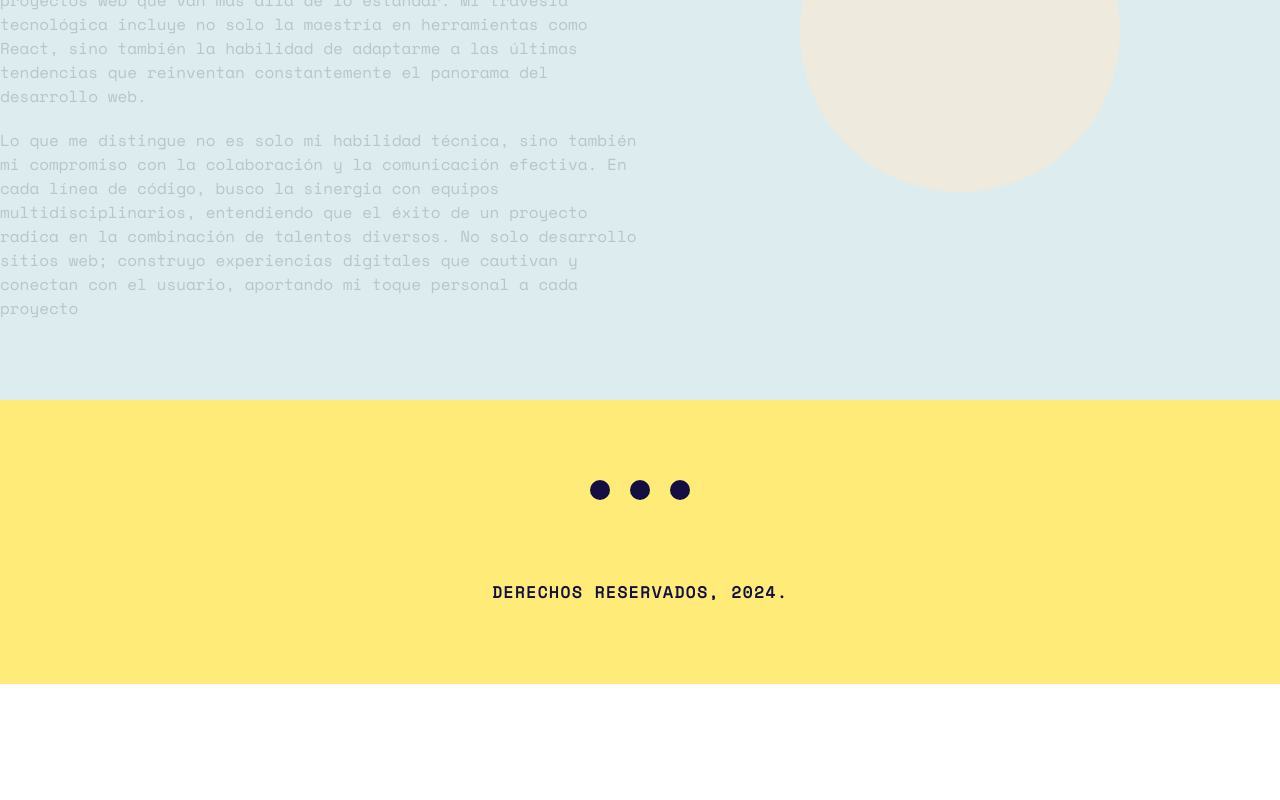
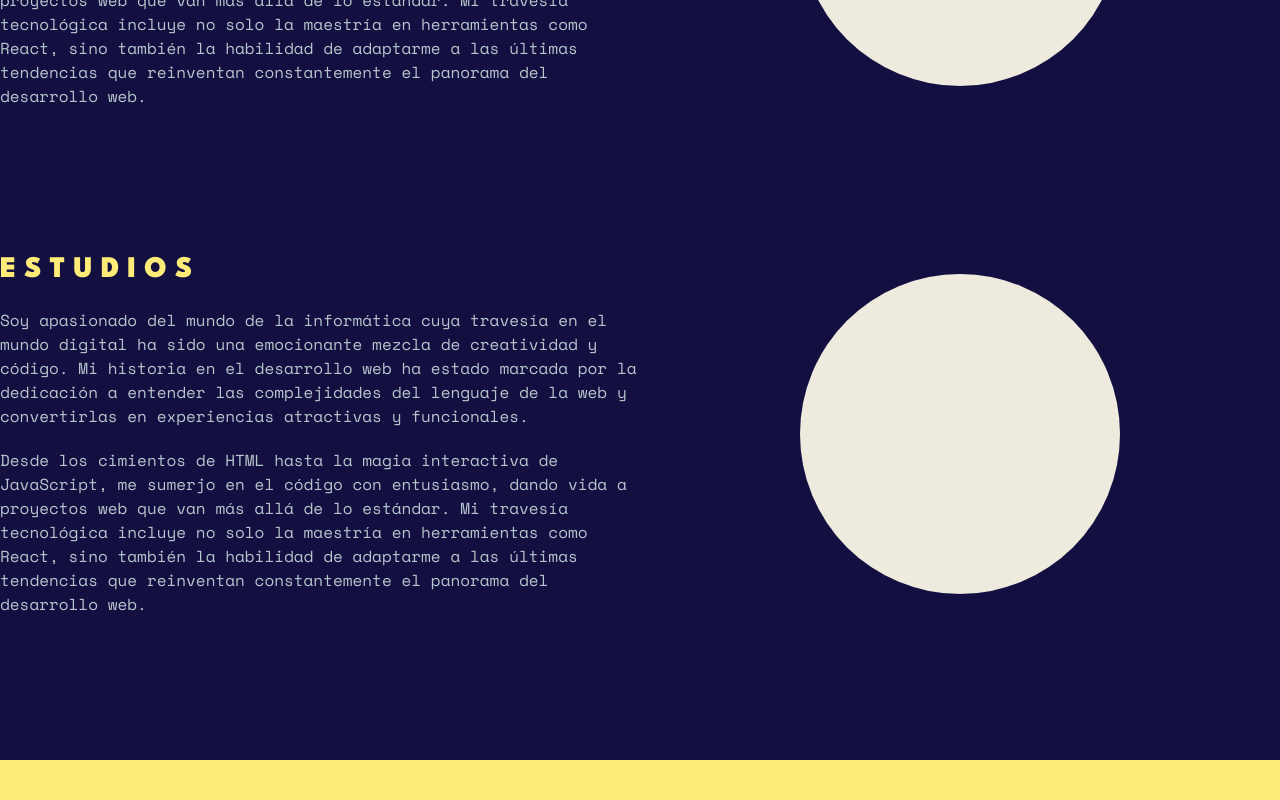
Before and after one commit to GustavoOliveros/portfolio, a React (Vite) app: page /about in a window 1280 px wide. Shown: the part 400-1200 px from the top of the page. Before the commit the page ends 1084 px from the top, so only its background shows below. Built offline with nearby package versions, Linux system fonts and the light colour scheme.

Commit message:
Cambios estéticos

```diff
--- a/src/data/main_works.json
+++ b/src/data/main_works.json
@@ -5,7 +5,8 @@
         "technologies": [
             "React", "Laravel", "InertiaJS", "MySQL", "Tailwind"
         ],
-        "color" : "gray-800"
+        "color" : "bg-gray-800",
+        "image" : "https://github.com/GustavoOliveros/kite-app/blob/origin/public/img/logo.png?raw=true"
     },
     {
         "name": "Neupoom",
@@ -13,15 +14,17 @@
         "technologies": [
             "Laravel", "MySQL", "Bootstrap"
         ],
-        "color" : "gray-900"
+        "color" : "bg-gray-900",
+        "image" : "https://github.com/MarCoass/TPO-PWA/blob/main/TP-Laravel/public/images/World_Taekwondo2.png?raw=true"
     },
     {
         "name": "Slash",
-        "short_description": "E-commerce sobre artículos de tipo Gaming.",
+        "short_description": "E-commerce sobre artículos Gaming.",
         "technologies": [
             "PHP Vanilla", "MySQL", "Bootstrap"
         ],
-        "color" : "zinc-800"
+        "color" : "bg-zinc-800",
+        "image" : "https://github.com/GustavoOliveros/Slash-14/blob/main/Vista/img/LOGO.png?raw=true"
     },
     {
         "name": "Portfolio",
@@ -29,6 +32,7 @@
         "technologies": [
             "React", "Tailwind"
         ],
-        "color" : "zinc-900"
+        "color" : "bg-zinc-900",
+        "image" : "/GUSTAVO OLIVEROS.png"
     }
 ]
--- a/src/views/About/About.jsx
+++ b/src/views/About/About.jsx
@@ -1,10 +1,10 @@
 export default function About() {
     return (
-        <div className="bg-skyblue h-screen">
-            <section className="max-w-7xl mx-auto pb-28 pt-36">
+        <div className="bg-purple">
+            <section className="max-w-7xl mx-auto pt-36 pb-36">
                 <div className="grid grid-cols-2">
                     <div className="space-y-5">
-                    <h1 className="text-3xl font-bold">Acerca de mí</h1>
+                    <h1 className="text-3xl font-bold tracking-[0.5rem]">SOBRE MI</h1>
                     <p>
                         Soy apasionado del mundo de la informática cuya travesía
                         en el mundo digital ha sido una emocionante mezcla de
@@ -23,17 +23,34 @@ export default function About() {
                         reinventan constantemente el panorama del desarrollo
                         web.
                     </p>
+
+                    </div>
+                    <div className="aspect-square w-[50%] flex mx-auto my-auto bg-sand rounded-full"></div>
+                </div>
+            </section>
+            <section className="max-w-7xl mx-auto pt-18 pb-36">
+                <div className="grid grid-cols-2">
+                    <div className="space-y-5">
+                    <h1 className="text-3xl font-bold tracking-[0.5rem]">ESTUDIOS</h1>
                     <p>
-                        Lo que me distingue no es solo mi habilidad técnica,
-                        sino también mi compromiso con la colaboración y la
-                        comunicación efectiva. En cada línea de código, busco la
-                        sinergia con equipos multidisciplinarios, entendiendo
-                        que el éxito de un proyecto radica en la combinación de
-                        talentos diversos. No solo desarrollo sitios web;
-                        construyo experiencias digitales que cautivan y conectan
-                        con el usuario, aportando mi toque personal a cada
-                        proyecto
+                        Soy apasionado del mundo de la informática cuya travesía
+                        en el mundo digital ha sido una emocionante mezcla de
+                        creatividad y código. Mi historia en el desarrollo web
+                        ha estado marcada por la dedicación a entender las
+                        complejidades del lenguaje de la web y convertirlas en
+                        experiencias atractivas y funcionales.
                     </p>
+                    <p>
+                        Desde los cimientos de HTML hasta la magia interactiva
+                        de JavaScript, me sumerjo en el código con entusiasmo,
+                        dando vida a proyectos web que van más allá de lo
+                        estándar. Mi travesía tecnológica incluye no solo la
+                        maestría en herramientas como React, sino también la
+                        habilidad de adaptarme a las últimas tendencias que
+                        reinventan constantemente el panorama del desarrollo
+                        web.
+                    </p>
+
                     </div>
                     <div className="aspect-square w-[50%] flex mx-auto my-auto bg-sand rounded-full"></div>
                 </div>
--- a/src/views/Home/Home.jsx
+++ b/src/views/Home/Home.jsx
@@ -115,6 +115,7 @@ export default function Home() {
                                 </div>
                             )
                         )}
+                        <li className=" text-lg">Aprendiendo: React Native</li>
                     </ul>
                 </div>
                 <div className="w-full md:ps-20">
@@ -134,6 +135,7 @@ export default function Home() {
                                 </div>
                             )
                         )}
+                        <li className=" text-lg">Aprendiendo: ...</li>
                     </ul>
                 </div>
             </div>
@@ -145,7 +147,9 @@ export default function Home() {
                     <span className="bg-purple my-auto  w-full h-[1px]"></span>
                 </h1>
             </div> */}
-            <h1 className="tracking-[1rem] text-xl md:text-7xl   text-center mb-10 mt-28">PROYECTOS</h1>
+            <h1 className="tracking-[1rem] text-xl md:text-7xl   text-center mb-10 mt-28">
+                PROYECTOS
+            </h1>
 
             <div className="w-full mb-48">
                 <div className="">
@@ -154,14 +158,22 @@ export default function Home() {
                             <a
                                 href="#"
                                 key={index}
-                                className={`h-80 bg-center flex flex-col justify-end text-white px-5 pb-5 w-full border-transparent hover:border-white border-4 transition-all duration-300 rounded-lg bg-${
-                                    element.color
-                                }  ${
+                                className={`w-full ${
                                     index === 0 || index === 3
                                         ? "col-span-2"
-                                        : null
+                                        : ""
                                 }`}
                             >
+                                <article
+                                    className={`relative  h-80 flex flex-col justify-between text-white px-5 pb-5 w-full border-transparent hover:border-white border-4 transition-all duration-300 rounded-lg bg-gray-900  `}
+                                >
+                                    <img
+                                        src={element?.image}
+                                        alt=""
+                                        className="my-auto w-28 brightness-0 invert-[1]"
+                                    />
+
+                                    <div>
                                         <div className="w-full flex items-end">
                                             <span className=" text-2xl ">
                                                 {element.name}
@@ -172,8 +184,10 @@ export default function Home() {
                                             {element.short_description}
                                         </p>
                                         <div className="space-x-2 mt-4">
-                                    {element.technologies.join(' - ')}
+                                            {element.technologies.join(" - ")}
                                         </div>
+                                    </div>
+                                </article>
                             </a>
                         ))}
                     </div>
--- a/src/views/Works/Works.jsx
+++ b/src/views/Works/Works.jsx
@@ -1,6 +1,6 @@
 export default function Works() {
     return (
-        <div className="bg-lime">
+        <div className="bg-turq">
             <section className="max-w-7xl mx-auto pb-28 pt-36">
             <h1 className="text-3xl font-bold pb-5">Proyectos</h1>
                 <article className="grid grid-cols-2 mb-10">
```
Also changed, not shown: public/GUSTAVO OLIVEROS.png (added). Lines whose indentation alone changed are shown as unchanged.
